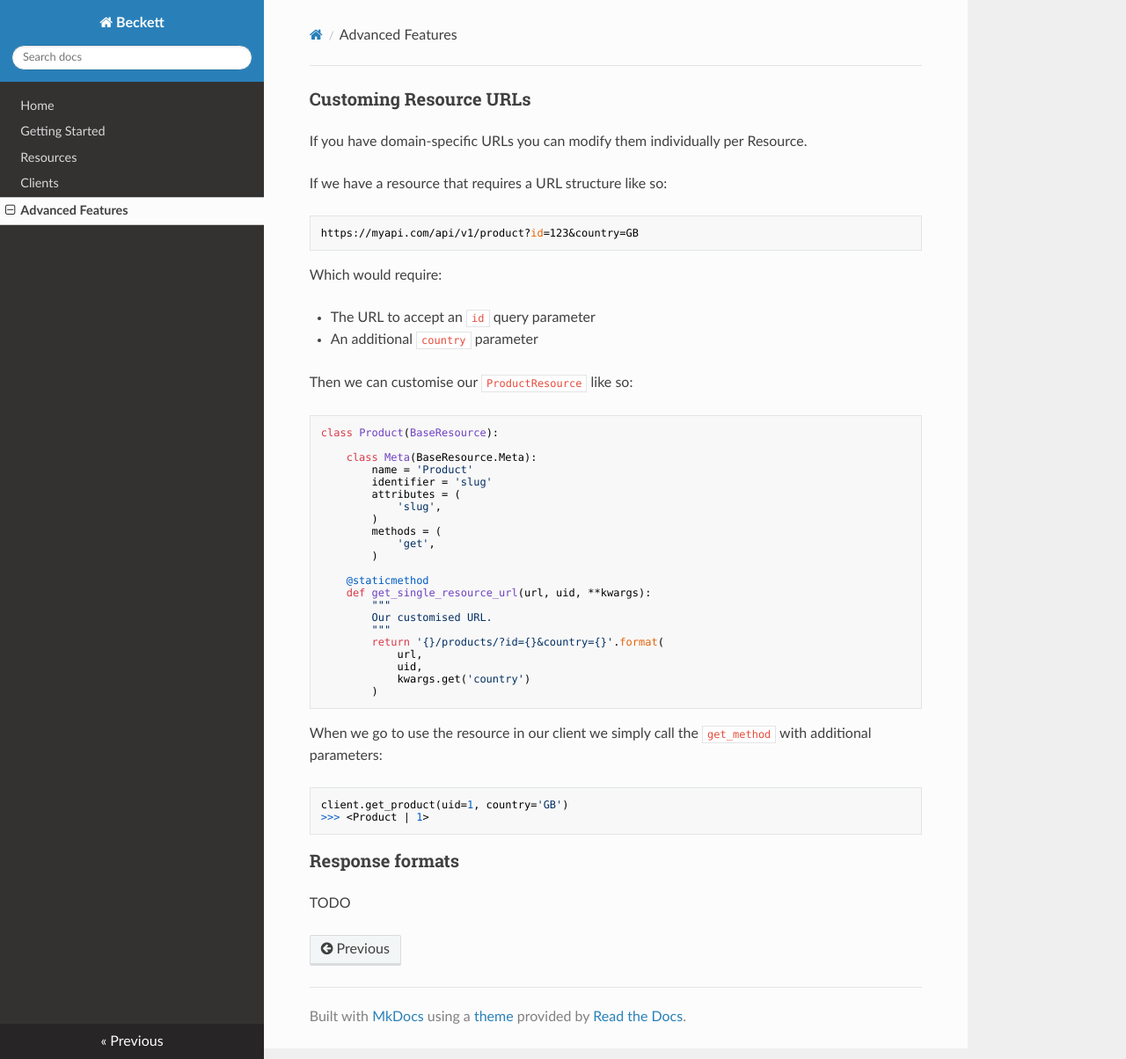
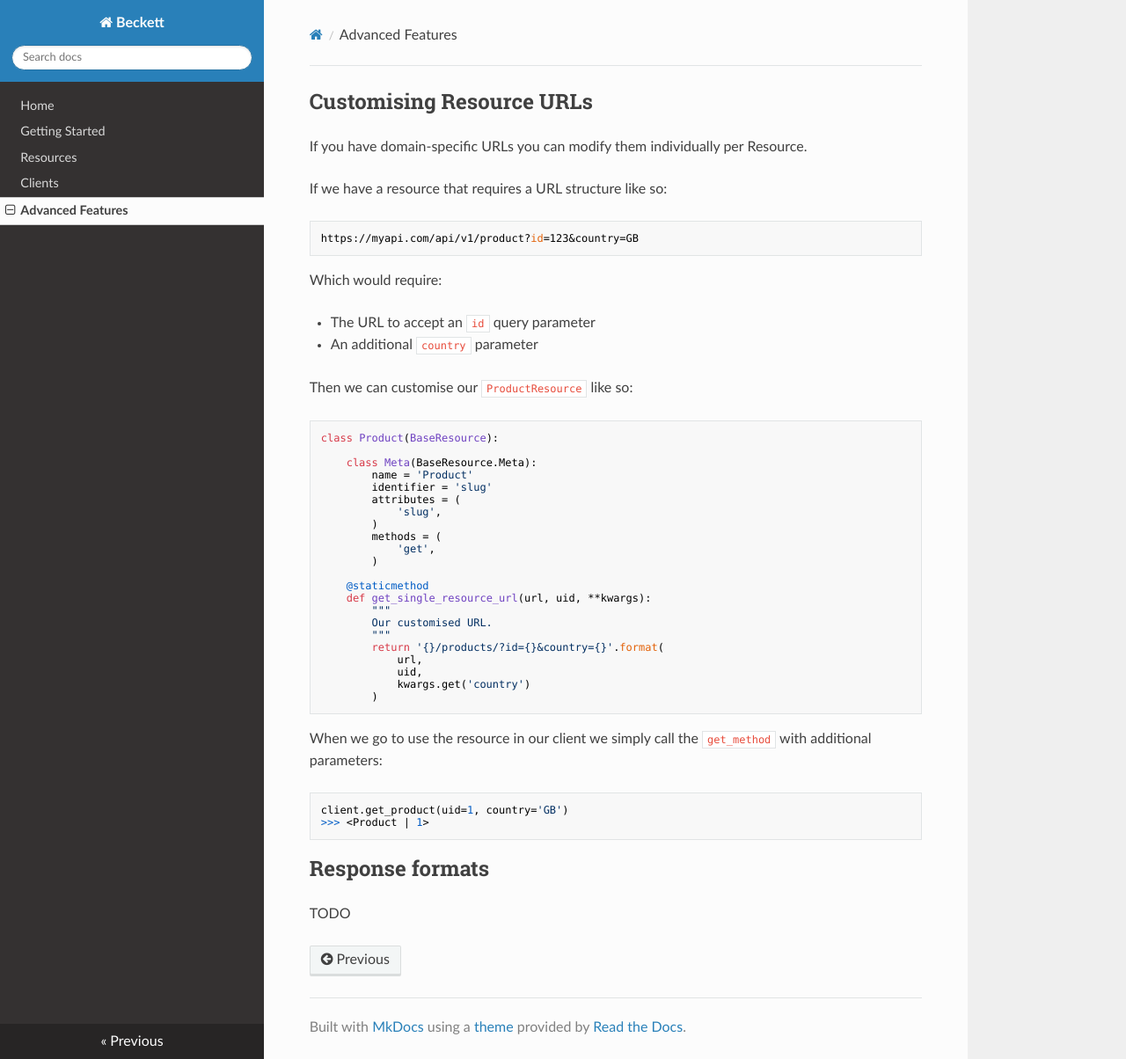
Before and after one commit to sshyran/beckett, an MkDocs documentation site: the page built from docs/advanced.md, in a window 1280 px wide and 1204 px high. Shown: the whole window at 88% size. Built offline with MkDocs 1.6.1, drawn with Linux system fonts in a browser that asks for light colours; nearby versions of some CDN libraries; old or Windows-style settings are respelled for this version of MkDocs.

Commit message:
spelling

````diff
--- a/docs/advanced.md
+++ b/docs/advanced.md
@@ -1,4 +1,4 @@
-### Customing Resource URLs
+## Customising Resource URLs
 
 If you have domain-specific URLs you can modify them individually per Resource.
 
@@ -47,6 +47,6 @@ client.get_product(uid=1, country='GB')
 >>> <Product | 1>
 ```
 
-### Response formats
+## Response formats
 
 TODO
````
